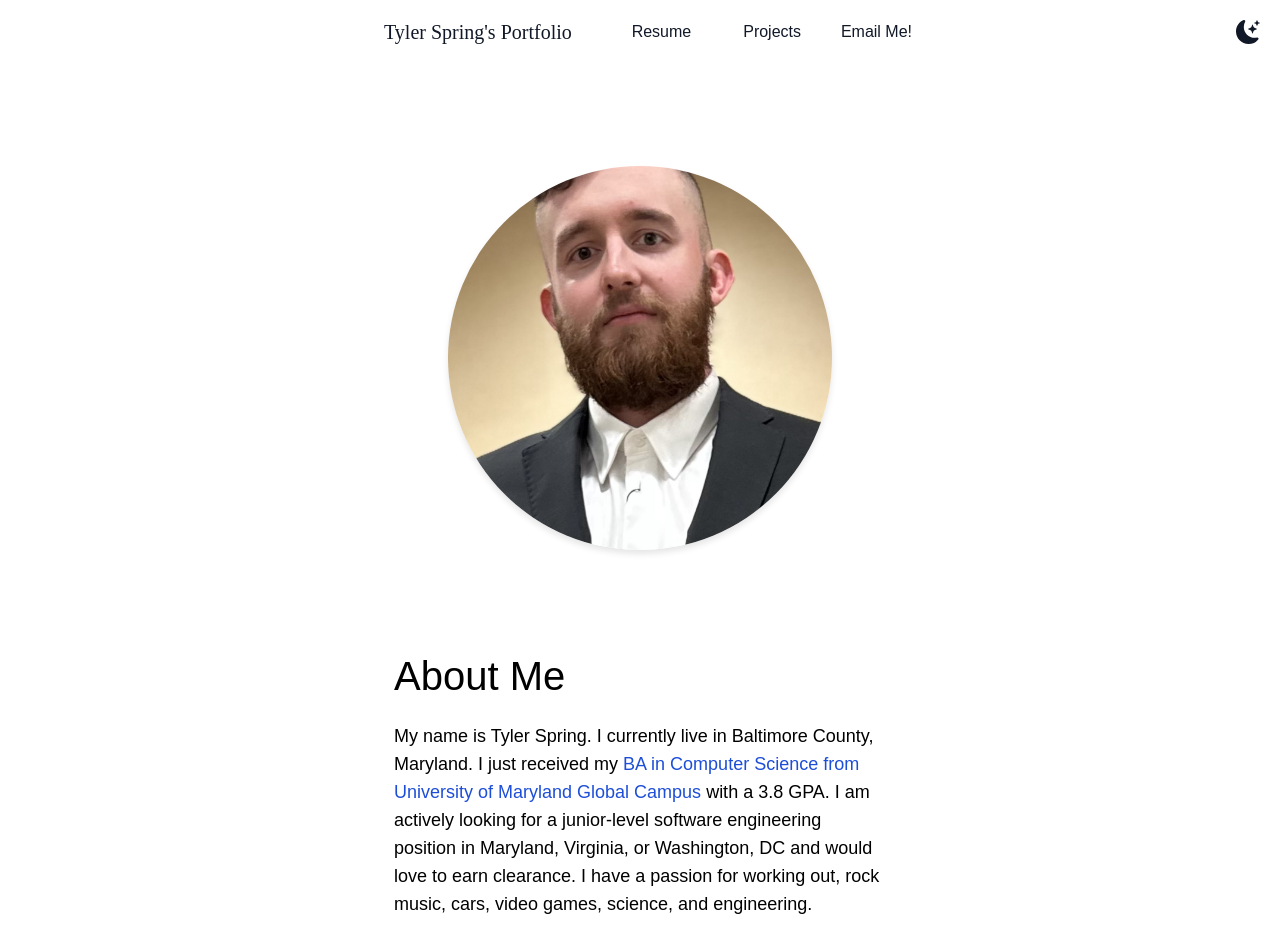
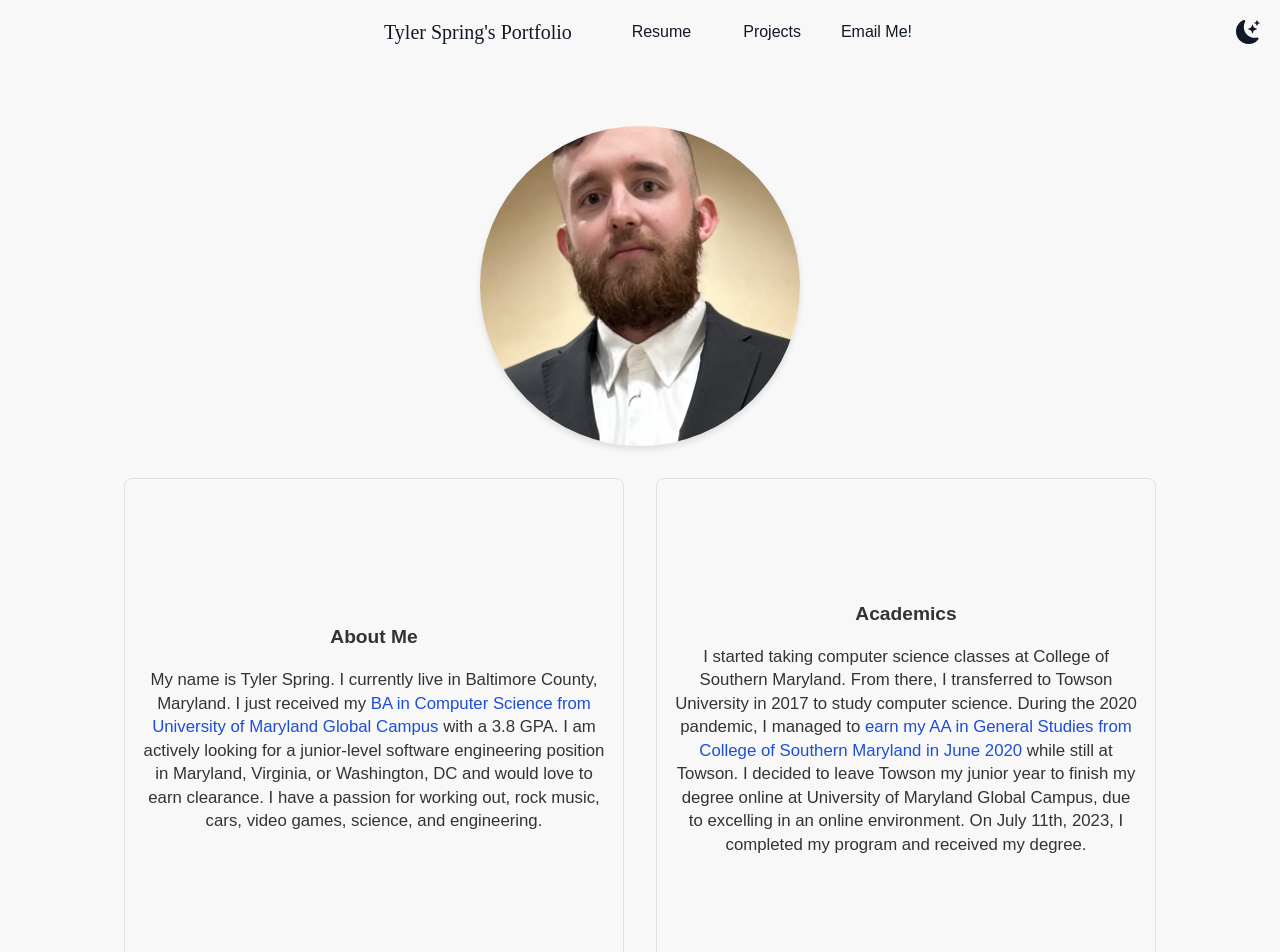
Before and after one commit to TGSpring/personal-website, a Next.js app: page / in a window 1280 px wide. Shown: the top 952 px of the page. Built offline with nearby package versions, Linux system fonts and the light colour scheme.

Commit message:
Add files via upload
updated styling of home page to add white shadows to cards, made dark mode be handled more by the global styling, just now STARTING the styling on the projects page.

```diff
--- a/styles/globals.css
+++ b/styles/globals.css
@@ -10,6 +10,7 @@ body {
     Ubuntu, Cantarell, Fira Sans, Droid Sans, Helvetica Neue, sans-serif;
 }
 
+/* Global styles */
 a {
   color: inherit;
   text-decoration: none;
@@ -18,7 +19,21 @@ a {
 * {
   box-sizing: border-box;
 }
-font-face {
-  font-family: 'Times New Roman', Times, serif;
 
+/* Dark mode styles */
+body {
+  background-color: #f8f8f8; /* Light mode background */
+  color: #333; /* Light mode text color */
 }
+
+/* Apply dark mode background and text color */
+body.dark-mode {
+  background-color: #111827; /* Dark mode background */
+  color: #ffffff; /* Dark mode text color */
+}
+
+/* Example for dark mode components */
+.dark .some-component {
+  background-color: #2d3748; /* Dark mode component background */
+  color: #e2e8f0; /* Dark mode component text color */
+}
--- a/styles/index.module.css
+++ b/styles/index.module.css
@@ -75,6 +75,13 @@
 .darkMode {
   background-color: #111827;
   color: #ffffff;
+}
+
+/* Specific styles for cards in dark mode */
+.darkMode .sectionItem {
+  background-color: #1f2937; /* Dark background for cards */
+  border: 1px solid #374151; /* Darker border for cards */
+  color: #e5e7eb; /* Lighter text color for cards */
 }
 
 /* Shadows */
@@ -270,35 +277,53 @@
   width: 100%;
 }
 
-.sectionContainer, .imageContainer {
-  margin-bottom: 2rem;
+/* Sections and Containers */
+.sectionContainer {
+  display: grid;
+  grid-template-columns: repeat(2, 1fr);
+  gap: 2rem;
+  padding: 2rem;
+}
+
+.sectionItem {
+  padding: 1rem;
+  border-radius: 8px;
+  border: 1px solid var(--card-border, #e0e0e0);
+  box-shadow: 0 4px 8px rgba(255, 255, 255, 0.1);
+  transition: transform 0.2s, box-shadow 0.2s;
+  height: 500px;
+  width: 500px;
+  display: flex;
+  flex-direction: column;
+  justify-content: center;
+  align-items: center;
+  box-sizing: border-box;
+  overflow: hidden;
+}
+
+.sectionItem:hover {
+  transform: translateY(-5px);
+}
+
+/* Dark Mode Overrides for Cards */
+.darkMode .sectionItem {
+  background-color: #1f2937; /* Ensure dark background for cards */
+  border: 1px solid #374151; /* Darker border for cards */
+  color: #ffffff; /* Lighter text color for cards */
+}
+
+.sectionTitle {
+  font-size: 1.20rem;
+  margin-bottom: 1rem;
+  font-weight: bold;
   text-align: center;
 }
 
-/* Sections and Containers */
-.sectionContainer {
-  width: 100%;
-  padding: 2rem;
-  max-width: 40rem;
-  margin: 0 auto;
-  text-align: left;
-  display: flex;
-  flex-direction: column;
-  align-items: center;
-}
-
-
-.sectionTitle {
-  font-size: 2.5rem;
-  padding-bottom: 1rem;
-  margin-top: 2rem;
-  color: inherit;
-}
-
 .sectionText {
-  font-size: 1.125rem;
-  line-height: 1.75rem;
-  color: inherit;
+  font-size: 1.05rem;
+  line-height: 1.4;
+  text-align: center;
+  margin: 0;
 }
 
 .highlight {
@@ -311,11 +336,6 @@
   width: 20rem;
   height: 20rem;
   margin-top: 2.5rem;
-  @media (min-width: 768px) {
-    width: 24rem;
-    height: 24rem;
-    margin-top: 5rem;
-  }
   overflow: hidden;
   border-radius: 9999px;
 }
@@ -335,6 +355,7 @@
   object-fit: cover;
   transition: filter 0.3s ease;
 }
+
 .darkMode .codeImage {
-  filter: brightness(0.7) contrast(1.2); /* Adjust these values to fit your needs */
+  filter: brightness(0.7) contrast(1.2);
 }
--- a/styles/projects.module.css
+++ b/styles/projects.module.css
@@ -1,70 +1,98 @@
-.main {
-    display: flex;
-    flex-direction: column;
-    align-items: center;
-    justify-content: center;
+/* projects.module.css */
+
+/* General Styles */
+.projectPage {
+  font-family: -apple-system, BlinkMacSystemFont, Segoe UI, Roboto, Oxygen, Ubuntu, Cantarell, Fira Sans, Droid Sans, Helvetica Neue, sans-serif;
+  background-color: var(--background-color);
+  color: var(--text-color);
 }
 
 .nav {
-    padding: 10px 0;
-    margin-bottom: 12px;
   display: flex;
   justify-content: space-between;
   align-items: center;
-    color: inherit;
+  padding: 10px 20px;
+  background-color: var(--background-color);
+  box-shadow: 0 4px 6px var(--box-shadow-color);
 }
 
-  .textCenter {
+.navLink {
+  font-size: 1rem;
+  color: var(--text-color);
+  text-decoration: none;
+}
+
+.navLink:hover {
+  color: var(--link-hover-color);
+}
+
+.themeToggle {
+  display: flex;
+  align-items: center;
+  cursor: pointer;
+}
+
+.themeIcon {
+  font-size: 1.5rem;
+}
+
+/* Light Mode Styles */
+.lightMode {
+  --background-color: #ffffff;
+  --text-color: #000000;
+  --link-color: #0072b1;
+  --link-hover-color: #005691;
+  --box-shadow-color: rgba(0, 0, 0, 0.1);
+}
+
+/* Dark Mode Styles */
+.darkMode {
+  --background-color: #111827;
+  --text-color: #ffffff;
+  --link-color: #4e9efc;
+  --link-hover-color: #4a90e2;
+  --box-shadow-color: rgba(255, 255, 255, 0.1);
+}
+
+/* Main Section */
+.main {
+  padding: 20px;
+  max-width: 800px;
+  margin: 0 auto;
   text-align: center;
 }
 
-  .p10 {
-    padding: 10px;
+.title {
+  font-size: 2rem;
+  margin-bottom: 20px;
 }
 
-  .maxWxl {
-    max-width: 36rem;
+.imageContainer {
+  margin: 20px 0;
 }
 
-  .mxAuto {
-    margin-left: auto;
-    margin-right: auto;
+.image {
+  border-radius: 8px;
 }
 
-  .relative {
-    position: relative;
+.description {
+  font-size: 1.2rem;
+  line-height: 1.6;
+  margin-bottom: 20px;
 }
 
-  .darkMode {
-    background-color: #111827;
-    color: #ffffff;
+.links {
+  display: flex;
+  justify-content: center;
+  gap: 20px;
 }
 
-  .portfolioItem {
-    text-align: center;
-    margin-top: 1rem;
+.link {
+  font-size: 1rem;
+  color: var(--link-color);
+  text-decoration: none;
 }
 
-  .cursorPointer {
-    cursor: pointer;
-    font-size: 1.5rem;
+.link:hover {
+  color: var(--link-hover-color);
 }
-
-  .fixedToggle {
-    position: fixed;
-    right: 2rem;
-    top: 20px;
-    transform: translateY(-50%);
-  }
-
-  .textBlack {
-    color: #111827;
-  }
-
-  .darkText {
-    color: #ffffff;
-  }
-
-  .iconSize {
-    font-size: 1.5rem;
-  }
```
Lines whose indentation alone changed are shown as unchanged.
